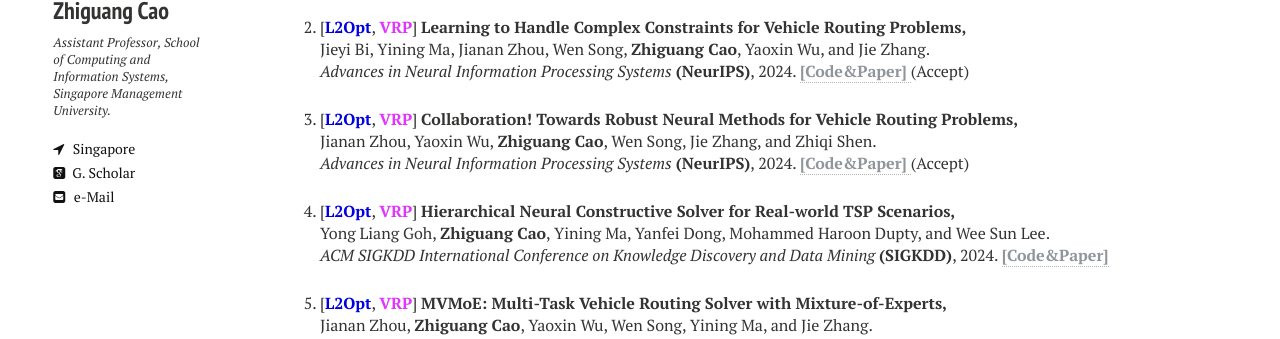
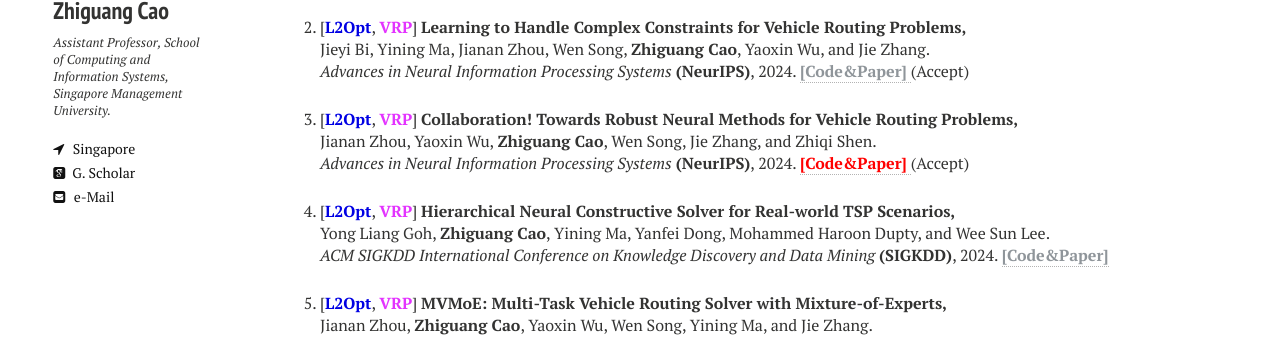
Before and after one commit to zhiguangcaosg/zhiguangcaosg.github.io, a Jekyll site: the page built from publications.md, in a window 1280 px wide. Shown: the part 295-634 px from the top of the page. Built offline with Jekyll 4.4.1, drawn with Linux system fonts in a browser that asks for light colours; nearby versions of some CDN libraries.

Commit message:
Update publications.html

```diff
--- a/_layouts/publications.html
+++ b/_layouts/publications.html
@@ -110,7 +110,7 @@ div.bibtex pre { font-size: 75%; overflow: auto;  width: 100%; padding: 0em 0em;
 <p>
 [<font color="#0000E3"><b>L2Opt</b></font>, <font color="#E333FF"><b>VRP</b></font>] <b>Collaboration! Towards Robust Neural Methods for Vehicle Routing Problems,</b>
 <br> Jianan Zhou, Yaoxin Wu,  <b>Zhiguang Cao</b>, Wen Song, Jie Zhang, and Zhiqi Shen.<br>
-<i>Advances in Neural Information Processing Systems</i> <b>(NeurIPS)</b>, 2024. <a href="https://zhiguangcaosg.github.io/publications/"> <font color="#8F959A"><b>[Code&Paper]</b> </font></a> (Accept)
+<i>Advances in Neural Information Processing Systems</i> <b>(NeurIPS)</b>, 2024. <a href="https://github.com/RoyalSkye/Routing-CNF" target="_blank"> <font color="#FF0000"><b>[Code&Paper]</b> </font></a> (Accept)
 </p>
 </li>
 
```
